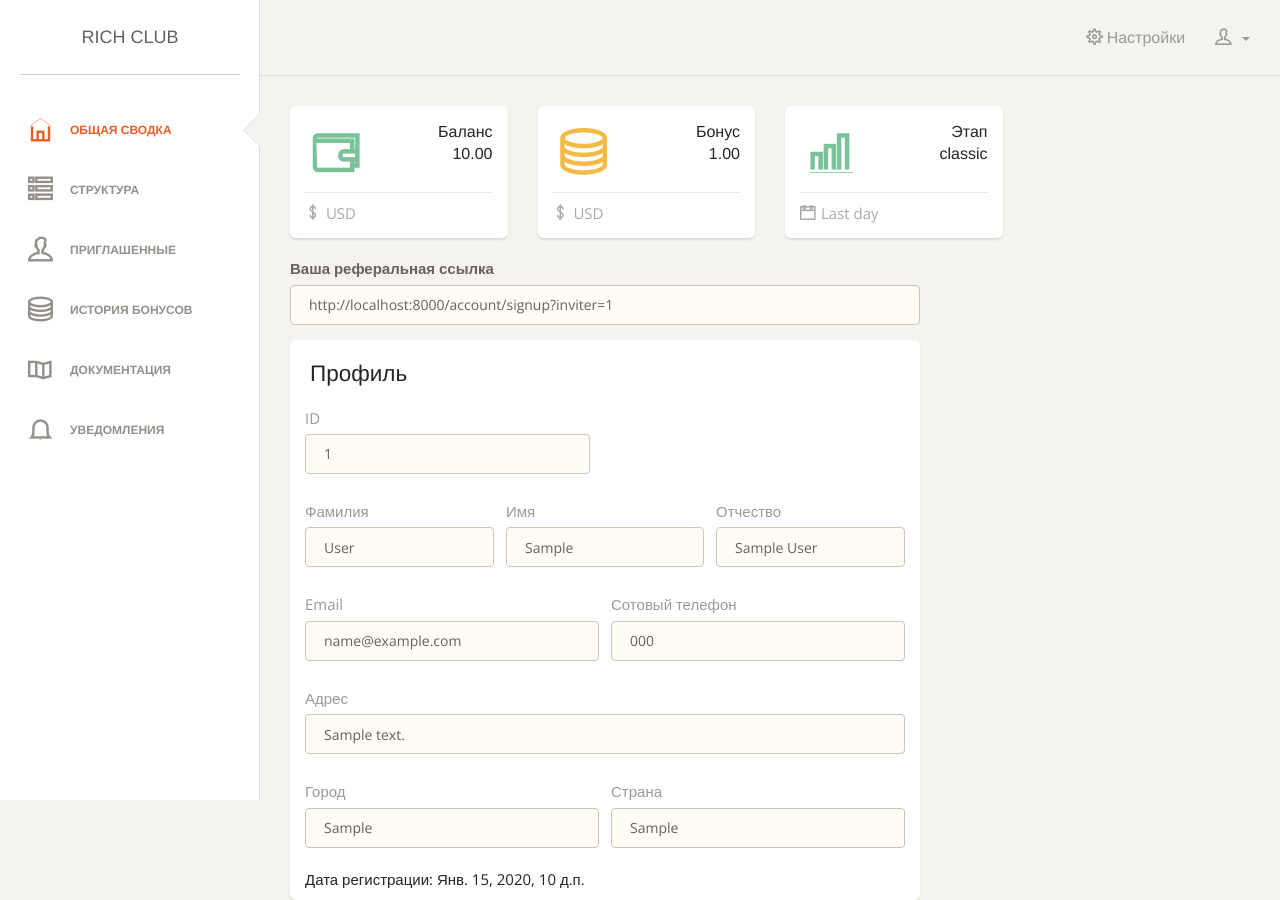
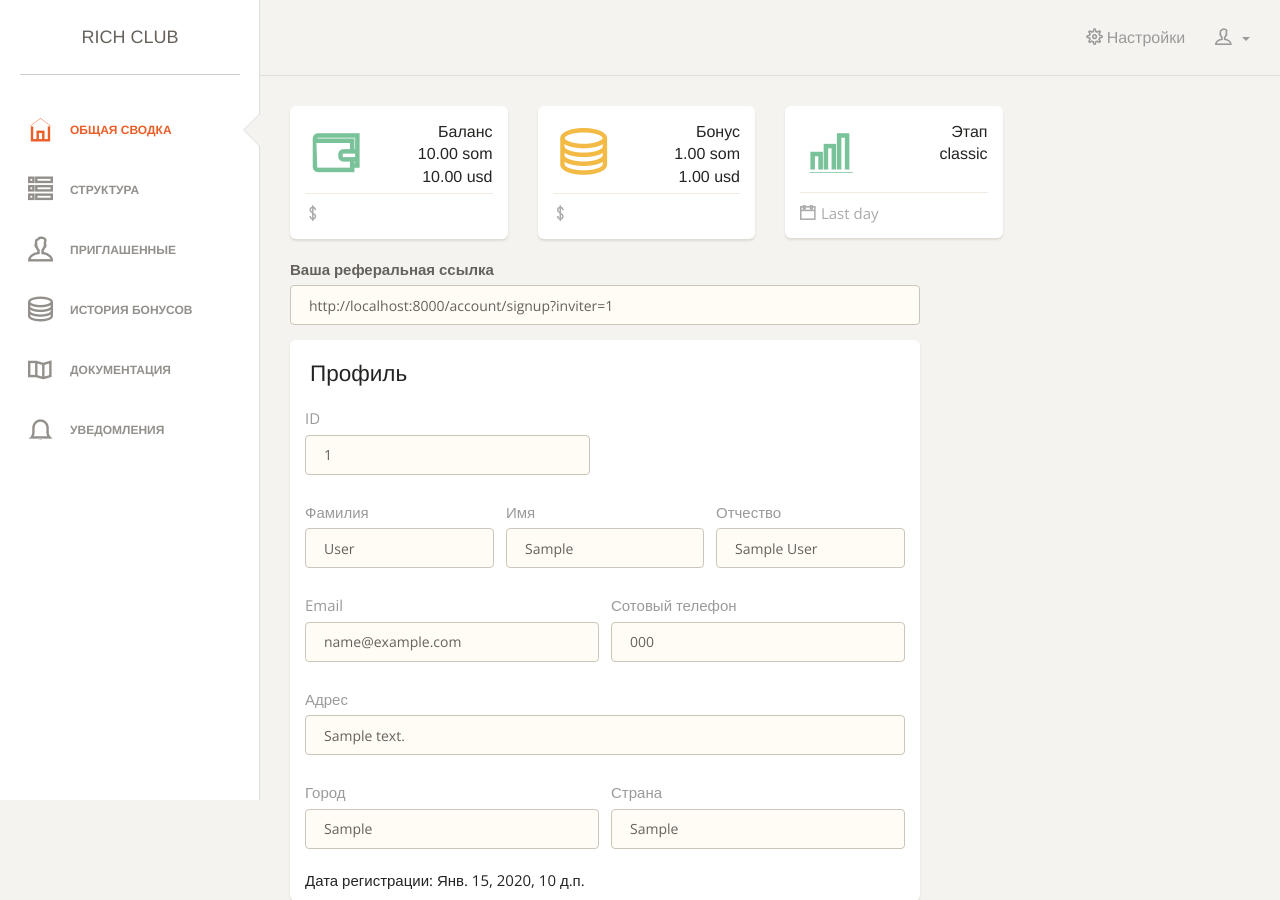
Before and after one commit to nurzamat/richclub, a Django app: page /home in a window 1280 px wide. Shown: the top 900 px of the page. Run offline with Django 3.2, Linux system fonts and the light colour scheme; a user stored in the database is signed in; tables that the repository leaves empty hold one stand-in row (values such as "Sample post"); parts of the project's set-up code (start-up, migrations or seed data) failed here and were passed over; some libraries are stand-ins or nearby versions; some web fonts are replaced.

Commit message:
som/usd balance

```diff
--- a/account/models.py
+++ b/account/models.py
@@ -16,6 +16,8 @@ class Node(MPTTModel):
     status = models.IntegerField(default=0, null=True)
     balance = models.DecimalField(max_digits=10, decimal_places=2, default=Decimal('0.00'), blank=True, null=True)
     bonus = models.DecimalField(max_digits=10, decimal_places=2, default=Decimal('0.00'), blank=True, null=True)
+    balance_usd = models.DecimalField(max_digits=10, decimal_places=2, default=Decimal('0.00'), blank=True, null=True)
+    bonus_usd = models.DecimalField(max_digits=10, decimal_places=2, default=Decimal('0.00'), blank=True, null=True)
     step = models.IntegerField(default=0)
     created_date = models.DateTimeField(auto_now=False, blank=True, null=True)
     inviter = models.ForeignKey("Node", null=True, blank=True, related_name='invited_children', on_delete=models.DO_NOTHING)
--- a/account/templates/account/home.html
+++ b/account/templates/account/home.html
@@ -114,14 +114,19 @@ var x = setInterval(function() {
                                     <div class="col-xs-7">
                                         <div class="numbers">
                                             <p>Баланс</p>
-                                            <p>{{ node.balance }}</p>
+                                            {%if node.balance > 0%}
+                                                <p>{{ node.balance }} som</p>
+                                            {% endif %}
+                                            {%if node.balance_usd > 0%}
+                                                <p>{{ node.balance_usd }} usd</p>
+                                            {% endif %}
                                         </div>
                                     </div>
                                 </div>
                                 <div class="footer">
                                     <hr />
                                     <div class="stats">
-                                        <i class="ti-money"></i> USD
+                                        <i class="ti-money"></i>
                                     </div>
                                 </div>
                             </div>
@@ -139,14 +144,19 @@ var x = setInterval(function() {
                                     <div class="col-xs-7">
                                         <div class="numbers">
                                             <p>Бонус</p>
-                                            <p>{{ node.bonus }}</p>
+                                            {%if node.bonus > 0%}
+                                                <p>{{ node.bonus }} som</p>
+                                            {% endif %}
+                                            {%if node.bonus_usd > 0%}
+                                                <p>{{ node.bonus_usd }} usd</p>
+                                            {% endif %}
                                         </div>
                                     </div>
                                 </div>
                                 <div class="footer">
                                     <hr />
                                     <div class="stats">
-                                        <i class="ti-money"></i> USD
+                                        <i class="ti-money"></i>
                                     </div>
                                 </div>
                             </div>
--- a/account/views.py
+++ b/account/views.py
@@ -131,16 +131,16 @@ def bonus_calculation(node):
         return
     if first_parent.status != 1:
         return
-    bonus = 8
+    bonus = 500
     if first_parent.bonus < 6 * bonus:
         first_parent.bonus = first_parent.bonus + bonus
-        Bonus.objects.create(node=first_parent, value=bonus, partner=node, currency='usd', type='bonus')
+        Bonus.objects.create(node=first_parent, value=bonus, partner=node, currency='som', type='bonus')
     else:
         first_parent.balance = first_parent.balance + bonus
-        Bonus.objects.create(node=first_parent, value=bonus, partner=node, currency='usd', type='balance')
+        Bonus.objects.create(node=first_parent, value=bonus, partner=node, currency='som', type='balance')
     first_parent.save()
 
-    bonus = 15
+    bonus = 2000
     second_parent = first_parent.parent
     if second_parent is None:
         return
@@ -149,21 +149,21 @@ def bonus_calculation(node):
     if second_parent.bonus < 36 * bonus:
         second_parent.bonus = second_parent.bonus + bonus
         second_parent.save()
-        Bonus.objects.create(node=second_parent, value=bonus, partner=node, currency='usd', type='bonus')
+        Bonus.objects.create(node=second_parent, value=bonus, partner=node, currency='som', type='bonus')
     else:
         second_parent.balance = second_parent.balance + bonus
         second_parent.status = 2
         second_parent.save()
-        Bonus.objects.create(node=second_parent, value=bonus, partner=node, currency='usd', type='balance')
+        Bonus.objects.create(node=second_parent, value=bonus, partner=node, currency='som', type='balance')
 
         first_gold_parent = second_parent.parent
         if first_gold_parent is None:
             return
         if first_gold_parent.status != 2:
             return
-        first_gold_parent.balance = first_gold_parent.balance + 100
-        first_gold_parent.bonus = first_gold_parent.bonus + 1
-        if first_gold_parent.bonus >= 6:
+        first_gold_parent.balance_usd = first_gold_parent.balance_usd + 100
+        first_gold_parent.bonus_usd = first_gold_parent.bonus_usd + 1
+        if first_gold_parent.bonus_usd >= 6:
             first_gold_parent.status = 3
         first_gold_parent.save()
         Bonus.objects.create(node=first_gold_parent, value=100, partner=second_parent, currency='usd', type='balance')
@@ -173,9 +173,9 @@ def bonus_calculation(node):
             return
         if second_gold_parent.status != 3:
             return
-        second_gold_parent.balance = second_gold_parent.balance + 30
-        second_gold_parent.bonus = second_gold_parent.bonus + 20
-        if second_gold_parent.bonus >= 720:
+        second_gold_parent.balance_usd = second_gold_parent.balance_usd + 30
+        second_gold_parent.bonus_usd = second_gold_parent.bonus_usd + 20
+        if second_gold_parent.bonus_usd >= 720:
             second_gold_parent.status = 4
         second_gold_parent.save()
         Bonus.objects.create(node=second_gold_parent, value=30, partner=second_parent, currency='usd', type='balance')
@@ -186,9 +186,9 @@ def bonus_calculation(node):
             return
         if third_gold_parent.status != 4:
             return
-        third_gold_parent.balance = third_gold_parent.balance + 30
-        third_gold_parent.bonus = third_gold_parent.bonus + 10
-        if third_gold_parent.bonus >= 2160:
+        third_gold_parent.balance_usd = third_gold_parent.balance_usd + 30
+        third_gold_parent.bonus_usd = third_gold_parent.bonus_usd + 10
+        if third_gold_parent.bonus_usd >= 2160:
             third_gold_parent.status = 5
         third_gold_parent.save()
         Bonus.objects.create(node=third_gold_parent, value=30, partner=second_parent, currency='usd', type='balance')
@@ -199,9 +199,9 @@ def bonus_calculation(node):
             return
         if fours_gold_parent.status != 5:
             return
-        fours_gold_parent.balance = fours_gold_parent.balance + 25
-        fours_gold_parent.bonus = fours_gold_parent.bonus + 15
-        if fours_gold_parent.bonus >= 19440:
+        fours_gold_parent.balance_usd = fours_gold_parent.balance_usd + 25
+        fours_gold_parent.bonus_usd = fours_gold_parent.bonus_usd + 15
+        if fours_gold_parent.bonus_usd >= 19440:
             fours_gold_parent.status = 6
         fours_gold_parent.save()
         Bonus.objects.create(node=fours_gold_parent, value=25, partner=second_parent, currency='usd', type='balance')
@@ -212,8 +212,8 @@ def bonus_calculation(node):
             return
         if fifth_gold_parent.status != 6:
             return
-        fifth_gold_parent.balance = fifth_gold_parent.balance + 20
-        fifth_gold_parent.bonus = fifth_gold_parent.bonus + 10
+        fifth_gold_parent.balance_usd = fifth_gold_parent.balance_usd + 20
+        fifth_gold_parent.bonus_usd = fifth_gold_parent.bonus_usd + 10
         fifth_gold_parent.save()
         Bonus.objects.create(node=fifth_gold_parent, value=20, partner=second_parent, currency='usd', type='balance')
         Bonus.objects.create(node=fifth_gold_parent, value=10, partner=second_parent, currency='usd', type='bonus')
```
